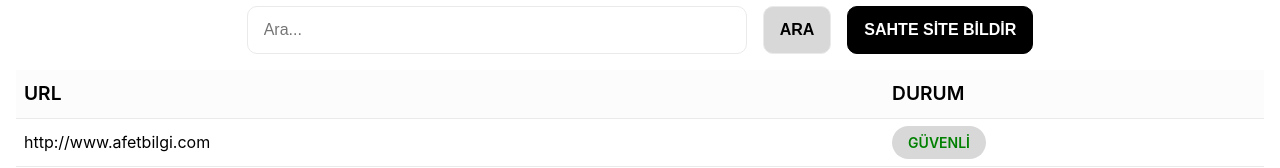
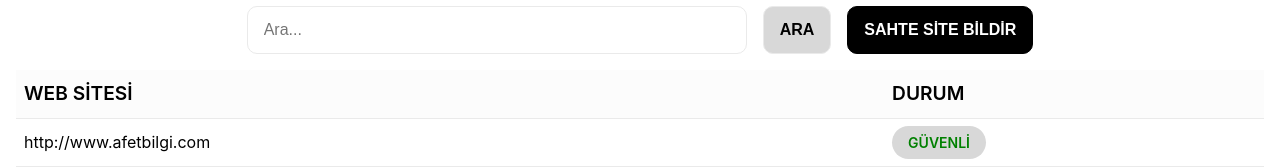
Before and after one commit to atakde/yardim-teyit, a Next.js app: page / in a window 1280 px wide. Shown: the part 152-320 px from the top of the page. Built offline with nearby package versions, Linux system fonts and the light colour scheme.

Commit message:
translate

```diff
--- a/pages/index.js
+++ b/pages/index.js
@@ -60,7 +60,7 @@ export default function Home(props) {
             <table>
               <thead>
                 <tr>
-                  <th>URL</th>
+                  <th>WEB SİTESİ</th>
                   <th>DURUM</th>
                 </tr>
               </thead>
```
